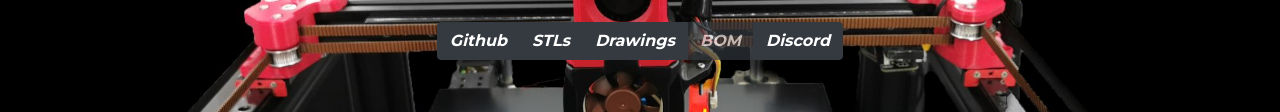
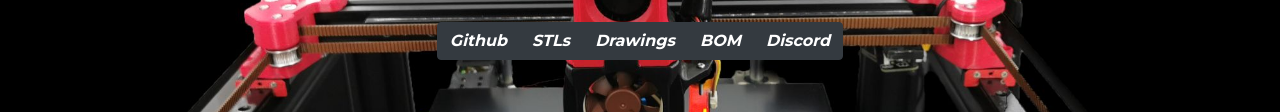
Before and after one commit to ZeroGDesign/zerogdesign.github.io, a plain HTML site: page index.html in a window 1280 px wide. Shown: the part 427-539 px from the top of the page. Drawn offline with nearby package versions, Linux system fonts and the light colour scheme; a web font is replaced by a local one.

Commit message:
Enabled BOM

```diff
--- a/index.html
+++ b/index.html
@@ -35,7 +35,7 @@
                 <div class="intro-lead-in" style="margin: 0px;margin-top: 23px;">
                     <div class="btn-group" role="group"><a class="btn btn-dark" role="button" data-bs-hover-animate="pulse" href="https://github.com/ZeroGDesign/Mercury">Github</a><a class="btn btn-dark" role="button" data-bs-hover-animate="pulse" href="https://github.com/ZeroGDesign/Mercury/tree/main/STLs/MERCURY%20ONE">STLs</a>
                         <a
-                            class="btn btn-dark" role="button" data-bs-hover-animate="pulse" href="https://github.com/ZeroGDesign/Mercury/tree/main/Drawings">Drawings</a><a class="btn btn-dark disabled" role="button" data-bs-hover-animate="pulse" href="#">BOM</a><a class="btn btn-dark" role="button" data-bs-hover-animate="pulse" href="https://discord.com/invite/gzJP2s8">Discord</a></div>
+                            class="btn btn-dark" role="button" data-bs-hover-animate="pulse" href="https://github.com/ZeroGDesign/Mercury/tree/main/Drawings">Drawings</a><a class="btn btn-dark" role="button" data-bs-hover-animate="pulse" href="https://docs.google.com/spreadsheets/d/1-owhvEEEitNS3nqPdwWX19QAZFfZ2GJsmCBY8H9HYg8">BOM</a><a class="btn btn-dark" role="button" data-bs-hover-animate="pulse" href="https://discord.com/invite/gzJP2s8">Discord</a></div>
                 </div>
             </div>
         </div>
```
